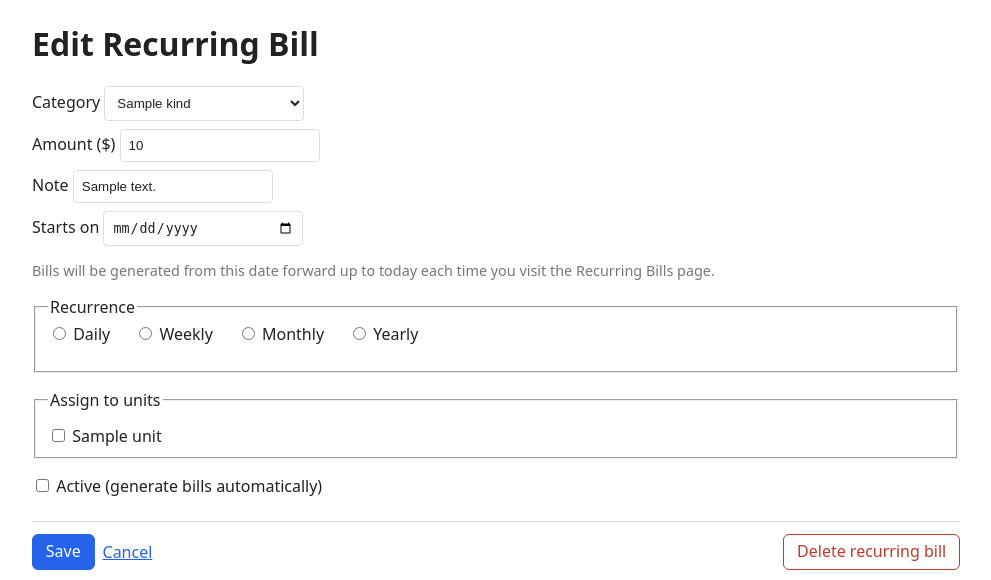
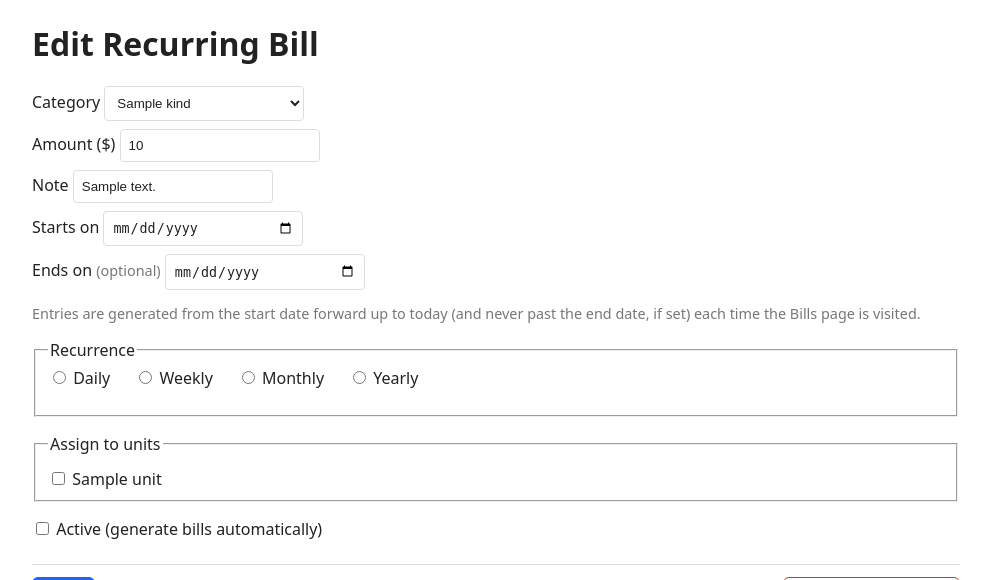
Before and after one commit to vtlinh/mai-rentals, a Python web app: template app/templates/recurring_bill_form.html in a window 1280 px wide. Shown: the part 74-654 px from the top of the page, without its empty margins (144-1135 px from the left). Run offline with Jinja, Linux system fonts and the light colour scheme; the template is opened without the code that fills it: most values are stand-ins (such as "Sample title", 1, 10 or a date in 2020).

Commit message:
Add optional end_date for recurring bills/credits (#18)
When set, no entries are generated for periods that start after end_date.
Leaving the field blank means the template runs forever (current behavior).

- recurring_bills.end_date column (nullable; additive SQLite migration)
- recurring_instances caps `today` at end_date when set
- Form has an "Ends on (optional)" date input; routes parse it via a new
  _parse_optional_date helper
- Bills page recurring section shows "until <date>" inline next to the
  schedule; the Recurring page adds a dedicated Ends column


Claude-Session: https://claude.ai/code/session_013fMwc27PXHhdyBYwmyFVBm

Co-authored-by: Claude <noreply@anthropic.com>

```diff
--- a/app/billing.py
+++ b/app/billing.py
@@ -94,6 +94,11 @@ def recurring_instances(rb, today: date) -> list[tuple[date, date]]:
     config: list[int] = json.loads(rb.recurrence_config or "[]")
     instances: list[tuple[date, date]] = []
 
+    # Optional cap: never generate periods that begin after the template's end_date.
+    end_cap = getattr(rb, "end_date", None)
+    if end_cap is not None and end_cap < today:
+        today = end_cap
+
     if recurrence == "daily":
         d = start
         while d <= today:
--- a/app/db.py
+++ b/app/db.py
@@ -99,6 +99,8 @@ class RecurringBill(Base):
     #   yearly  → month numbers [1-12]
     recurrence_config: Mapped[str] = mapped_column(String, default="[]")
     start_date: Mapped[date] = mapped_column(Date)
+    # Optional cap — no bills generated for periods starting after this date.
+    end_date: Mapped[Optional[date]] = mapped_column(Date, nullable=True, default=None)
     active: Mapped[bool] = mapped_column(Boolean, default=True)
     # A credit generates negative-amount bills (reduces what units owe).
     is_credit: Mapped[bool] = mapped_column(Boolean, default=False)
@@ -168,6 +170,7 @@ def init_db() -> None:
             "ALTER TABLE bills ADD COLUMN recurring_bill_id INTEGER "
             "REFERENCES recurring_bills(id) ON DELETE SET NULL",
             "ALTER TABLE recurring_bills ADD COLUMN is_credit BOOLEAN DEFAULT 0",
+            "ALTER TABLE recurring_bills ADD COLUMN end_date DATE",
         ):
             try:
                 conn.execute(text(stmt))
--- a/app/templates/bills.html
+++ b/app/templates/bills.html
@@ -25,7 +25,7 @@
     <td>{% if row.is_credit %}<span style="color:var(--accent-green);">credit</span>{% else %}bill{% endif %}</td>
     <td>{{ rb.kind }}</td>
     <td class="right">{% if row.is_credit %}&minus;{% endif %}${{ "%.2f"|format(rb.amount) }}</td>
-    <td>{{ row.config_display }}</td>
+    <td>{{ row.config_display }}{% if rb.end_date %} <span class="muted">until {{ rb.end_date }}</span>{% endif %}</td>
     <td>{{ row.unit_names | join(', ') or '—' }}</td>
     <td>{% if rb.active %}<span style="color:var(--accent-green);">active</span>{% else %}<span class="muted">paused</span>{% endif %}</td>
     <td>{{ row.generated_count }}</td>
--- a/app/templates/recurring_bill_form.html
+++ b/app/templates/recurring_bill_form.html
@@ -30,7 +30,11 @@
     <input type="date" name="start_date" required
            value="{{ rb.start_date if rb else '' }}">
   </label>
-  <p class="muted">Bills will be generated from this date forward up to today each time you visit the Recurring Bills page.</p>
+  <label>Ends on <span class="muted">(optional)</span>
+    <input type="date" name="end_date"
+           value="{{ rb.end_date if rb and rb.end_date else '' }}">
+  </label>
+  <p class="muted">Entries are generated from the start date forward up to today (and never past the end date, if set) each time the Bills page is visited.</p>
 
   <fieldset style="margin-top:1rem;">
     <legend>Recurrence</legend>
--- a/app/templates/recurring_bills.html
+++ b/app/templates/recurring_bills.html
@@ -13,7 +13,8 @@
     <th>Amount</th>
     <th>Schedule</th>
     <th>Units</th>
-    <th>Since</th>
+    <th>Starts</th>
+    <th>Ends</th>
     <th>Status</th>
     <th>Generated</th>
     <th></th>
@@ -27,6 +28,7 @@
     <td>{{ row.config_display }}</td>
     <td>{{ row.unit_names | join(', ') or '—' }}</td>
     <td>{{ rb.start_date }}</td>
+    <td>{{ rb.end_date if rb.end_date else '—' }}</td>
     <td>
       {% if rb.active %}
         <span style="color:var(--accent-green);">active</span>
@@ -45,7 +47,7 @@
     </td>
   </tr>
   {% else %}
-  <tr><td colspan="9" class="muted">No recurring bills or credits yet.</td></tr>
+  <tr><td colspan="10" class="muted">No recurring bills or credits yet.</td></tr>
   {% endfor %}
 </table>
 {% endblock %}
```
Also changed, not shown: app/routes.py (+8 -0 lines).
